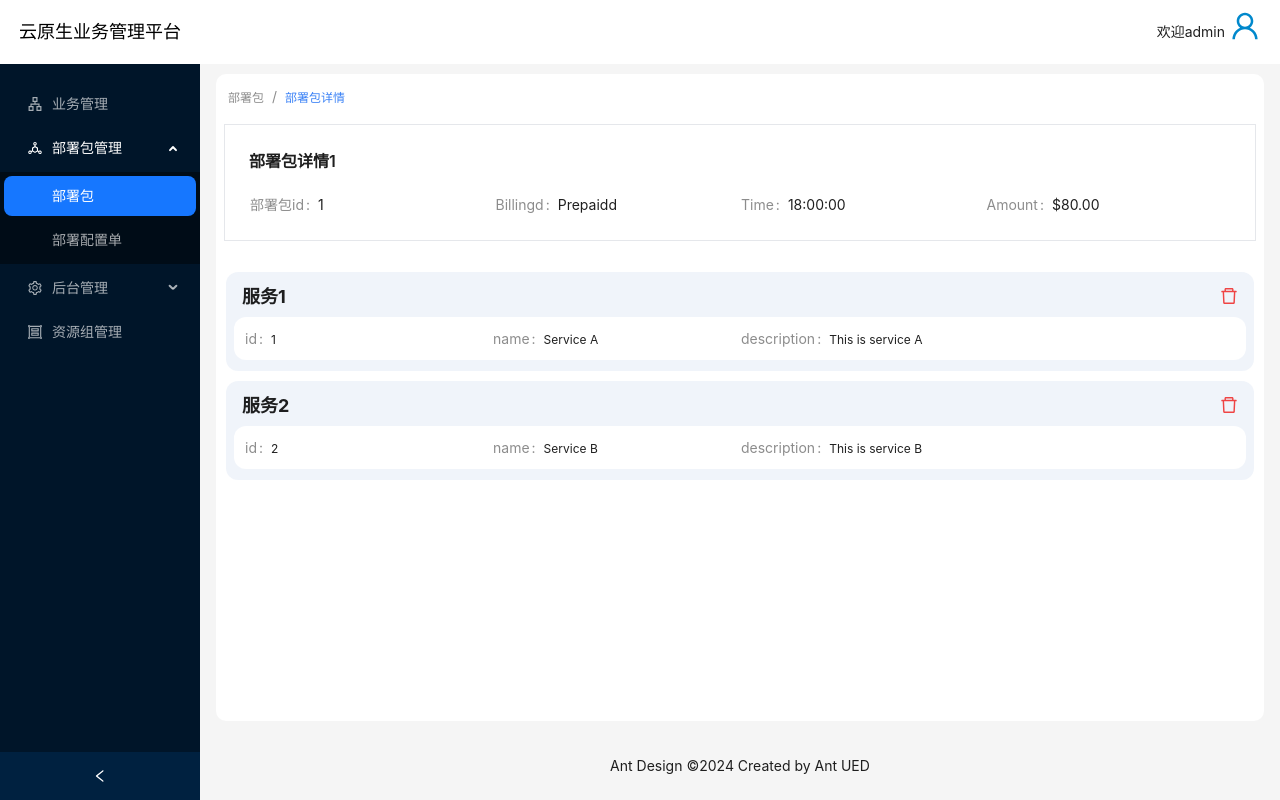
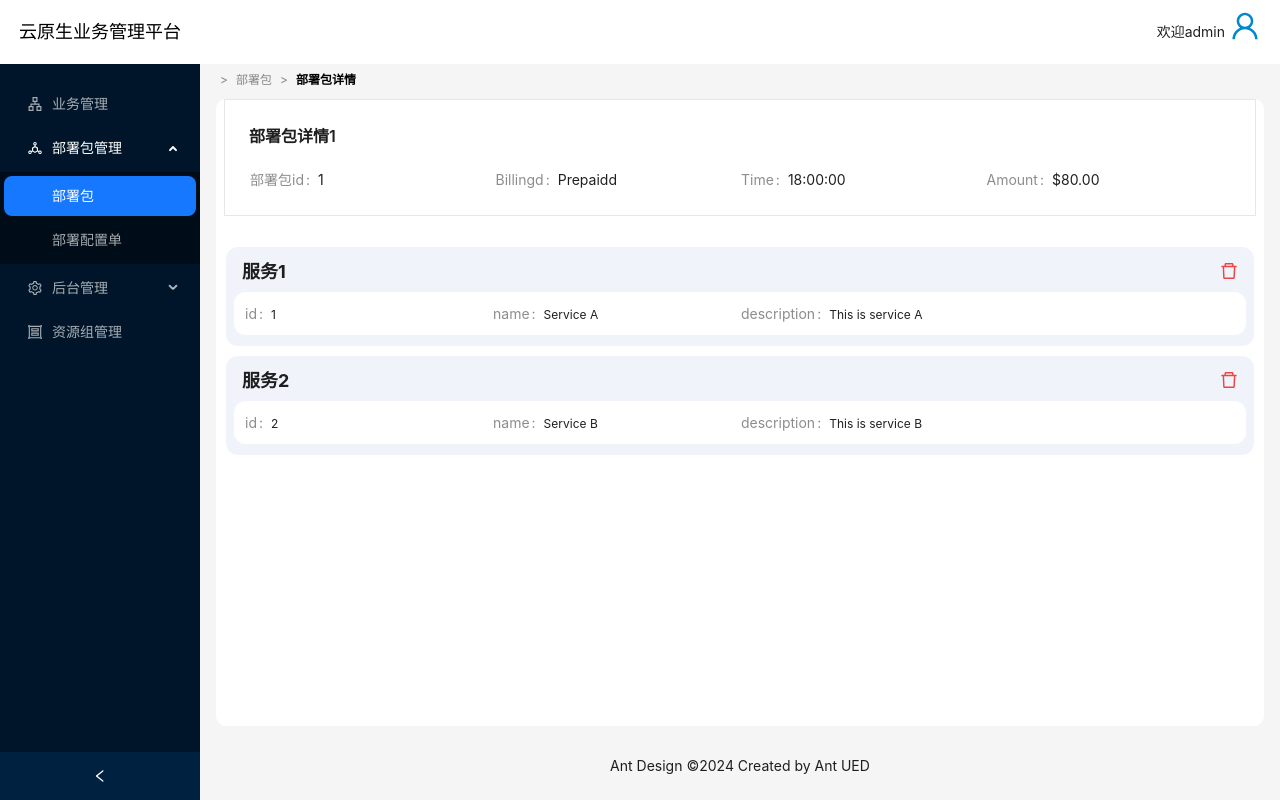
Before and after one commit to lie-flat-planet/kubelie, a React (Create React App) app: page /package-manage/package/1 in a window 1280 px wide. Built offline with nearby package versions, Linux system fonts and the light colour scheme.

Commit message:
feat: add dynamic breadcrumb

```diff
--- a/src/App.tsx
+++ b/src/App.tsx
@@ -4,28 +4,40 @@ import PackageList from './page/PackageManage/Package/PackageList';
 import Config from './page/PackageManage/Config/Config';
 import Cluster from './page/Admin/Cluster';
 import Package from './page/PackageManage/Package/Package';
+import { Navigate } from 'react-router-dom';
 
 const router = createBrowserRouter([
   {
     path: '/',
+    element: <Navigate to="/package-manage/package" replace />, // Automatically redirect to /home
+  },
+  {
+    path: '/package-manage',
     element: <Index />,
     children: [
+      // package
       {
-        index: true,
-        // path: 'package-manage/package',
+        path: 'package',
         element: <PackageList />,
-      },
-      {
-        path: 'package-manage/config',
-        element: <Config />,
-      },
-      {
-        path: 'admin/cluster',
-        element: <Cluster />,
       },
       {
         path: '/package-manage/package/:id',
         element: <Package />,
+      },
+      // config
+      {
+        path: 'config',
+        element: <Config />,
+      },
+    ],
+  },
+  {
+    path: '/admin',
+    element: <Index />,
+    children: [
+      {
+        path: 'cluster',
+        element: <Cluster />,
       },
     ],
   },
--- a/src/output.css
+++ b/src/output.css
@@ -553,6 +553,26 @@ video {
   margin: 0.75rem;
 }
 
+.m-\[10px_16px\] {
+  margin: 10px 16px;
+}
+
+.m-\[3px_16px\] {
+  margin: 3px 16px;
+}
+
+.m-\[100px_16px\] {
+  margin: 100px 16px;
+}
+
+.m-\[13px_16px\] {
+  margin: 13px 16px;
+}
+
+.m-\[5px_16px\] {
+  margin: 5px 16px;
+}
+
 .mx-2 {
   margin-left: 0.5rem;
   margin-right: 0.5rem;
@@ -591,6 +611,22 @@ video {
   margin-top: 1rem;
 }
 
+.mt-3 {
+  margin-top: 0.75rem;
+}
+
+.ml-1 {
+  margin-left: 0.25rem;
+}
+
+.ml-2 {
+  margin-left: 0.5rem;
+}
+
+.mb-4 {
+  margin-bottom: 1rem;
+}
+
 .inline {
   display: inline;
 }
@@ -617,6 +653,10 @@ video {
 
 .justify-center {
   justify-content: center;
+}
+
+.rounded-\[10px\] {
+  border-radius: 10px;
 }
 
 .rounded-xl {
@@ -697,6 +737,11 @@ video {
   font-weight: 700;
 }
 
+.text-black {
+  --tw-text-opacity: 1;
+  color: rgb(0 0 0 / var(--tw-text-opacity));
+}
+
 .text-blue-500 {
   --tw-text-opacity: 1;
   color: rgb(59 130 246 / var(--tw-text-opacity));
@@ -706,3 +751,7 @@ video {
   --tw-text-opacity: 1;
   color: rgb(239 68 68 / var(--tw-text-opacity));
 }
+
+.filter {
+  filter: var(--tw-blur) var(--tw-brightness) var(--tw-contrast) var(--tw-grayscale) var(--tw-hue-rotate) var(--tw-invert) var(--tw-saturate) var(--tw-sepia) var(--tw-drop-shadow);
+}
--- a/src/page/Index/Cnt.tsx
+++ b/src/page/Index/Cnt.tsx
@@ -7,13 +7,7 @@ const { Content } = Layout;
 // content
 const Cnt = () => {
   return (
-    <Content
-      style={{
-        margin: '10px 16px',
-        background: 'white',
-        borderRadius: '10px 10px',
-      }}
-    >
+    <Content className="m-[5px_16px] bg-white rounded-[10px]">
       <Outlet />
     </Content>
   );
--- /dev/null
+++ b/src/page/Index/DynamicBreadcrumb.tsx
@@ -0,0 +1,55 @@
+import { Breadcrumb } from 'antd';
+import { useLocation, matchPath, Link } from 'react-router-dom';
+import { ItemType } from 'antd/es/breadcrumb/Breadcrumb';
+
+const breadcrumbNameMap: { [key: string]: string } = {
+  '/package-manage/package': '部署包',
+  '/package-manage/package/:id': '部署包详情',
+  '/package-manage/config': '部署配置单',
+  '/admin/cluster': '集群管理',
+};
+
+const DynamicBreadcrumb = () => {
+  const location = useLocation();
+  const pathSnippets = location.pathname.split('/').filter((i) => i);
+
+  // 循环
+  const breadcrumbItems = pathSnippets.map((_, index): ItemType => {
+    const url: string = `/${pathSnippets.slice(0, index + 1).join('/')}`;
+
+    const match = Object.keys(breadcrumbNameMap).find((path: string) =>
+      matchPath({ path, end: true }, url)
+    );
+
+    const breadcrumbName = match ? breadcrumbNameMap[match] : '';
+    if (!breadcrumbName) {
+      return { title: <span className="text-xs">{''}</span> };
+    }
+
+    if (index === pathSnippets.length - 1) {
+      // items.push();
+      return {
+        title: (
+          <span className="text-xs font-bold text-black">{breadcrumbName}</span>
+        ),
+      };
+    }
+
+    return {
+      title: (
+        <Link className="text-xs" to={url}>
+          {breadcrumbName}
+        </Link>
+      ),
+    };
+  });
+
+  return (
+    <Breadcrumb
+      items={breadcrumbItems.filter((item) => item.title !== null)}
+      separator={<span className="text-xs">{'>'}</span>}
+    />
+  );
+};
+
+export default DynamicBreadcrumb;
--- a/src/page/Index/SiderMenu.tsx
+++ b/src/page/Index/SiderMenu.tsx
@@ -36,7 +36,7 @@ type OpenKeyAndSelectedKey = {
 const items: MenuItem[] = [
   getItem('业务管理', 'business', <ApartmentOutlined />),
   getItem('部署包管理', 'package-manage', <DeploymentUnitOutlined />, [
-    getItem(<Link to="/">部署包</Link>, 'package'),
+    getItem(<Link to="/package-manage/package">部署包</Link>, 'package'),
     getItem(<Link to="/package-manage/config">部署配置单</Link>, 'config'),
   ]),
   getItem('后台管理', 'admin', <SettingOutlined />, [
--- a/src/page/Index/index.tsx
+++ b/src/page/Index/index.tsx
@@ -3,6 +3,9 @@ import Cnt from './Cnt';
 import SiderMenu from './SiderMenu';
 import TopHeader from './TopHeader';
 import BottomFooter from './BottomFooter';
+import { Breadcrumb } from 'antd';
+import { Link } from 'react-router-dom';
+import DynamicBreadcrumb from './DynamicBreadcrumb';
 
 const Index = () => {
   return (
@@ -11,6 +14,10 @@ const Index = () => {
 
       <Layout>
         <TopHeader />
+        <div className="mt-1 ml-3">
+          {/* 面包屑 */}
+          <DynamicBreadcrumb />
+        </div>
         <Cnt />
         <BottomFooter />
       </Layout>
--- a/src/page/PackageManage/Package/Package.tsx
+++ b/src/page/PackageManage/Package/Package.tsx
@@ -12,24 +12,6 @@ const Package = () => {
 
   return (
     <div>
-      <div className="m-3 ml-3">
-        {/* 面包屑 */}
-        <Breadcrumb
-          items={[
-            {
-              title: (
-                <Link to="/" className="text-xs">
-                  部署包
-                </Link>
-              ),
-            },
-            {
-              title: <span className="text-xs text-blue-500">部署包详情</span>,
-            },
-          ]}
-        />
-      </div>
-
       {/* 部署包详情 */}
       {numericId !== undefined && <PackageInfo id={numericId} />}
       <br />
--- a/src/page/PackageManage/Package/PackageList.tsx
+++ b/src/page/PackageManage/Package/PackageList.tsx
@@ -132,7 +132,7 @@ const PackageList = () => {
         ))}
       </div>
 
-      <div className="flex justify-end mt-4">
+      <div className="flex justify-end mt-4 mb-4">
         <Pagination
           current={current}
           pageSize={pageSize}
```
